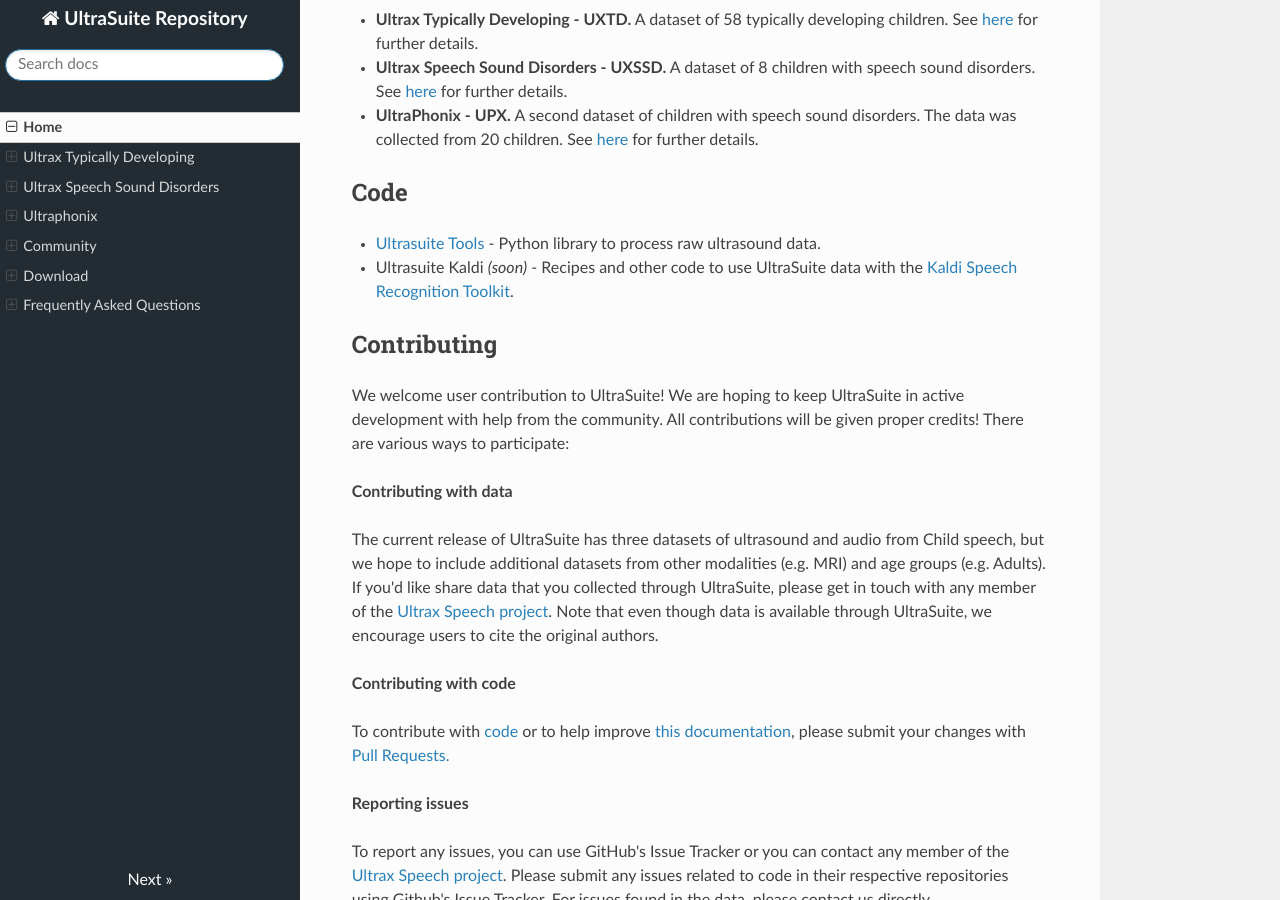
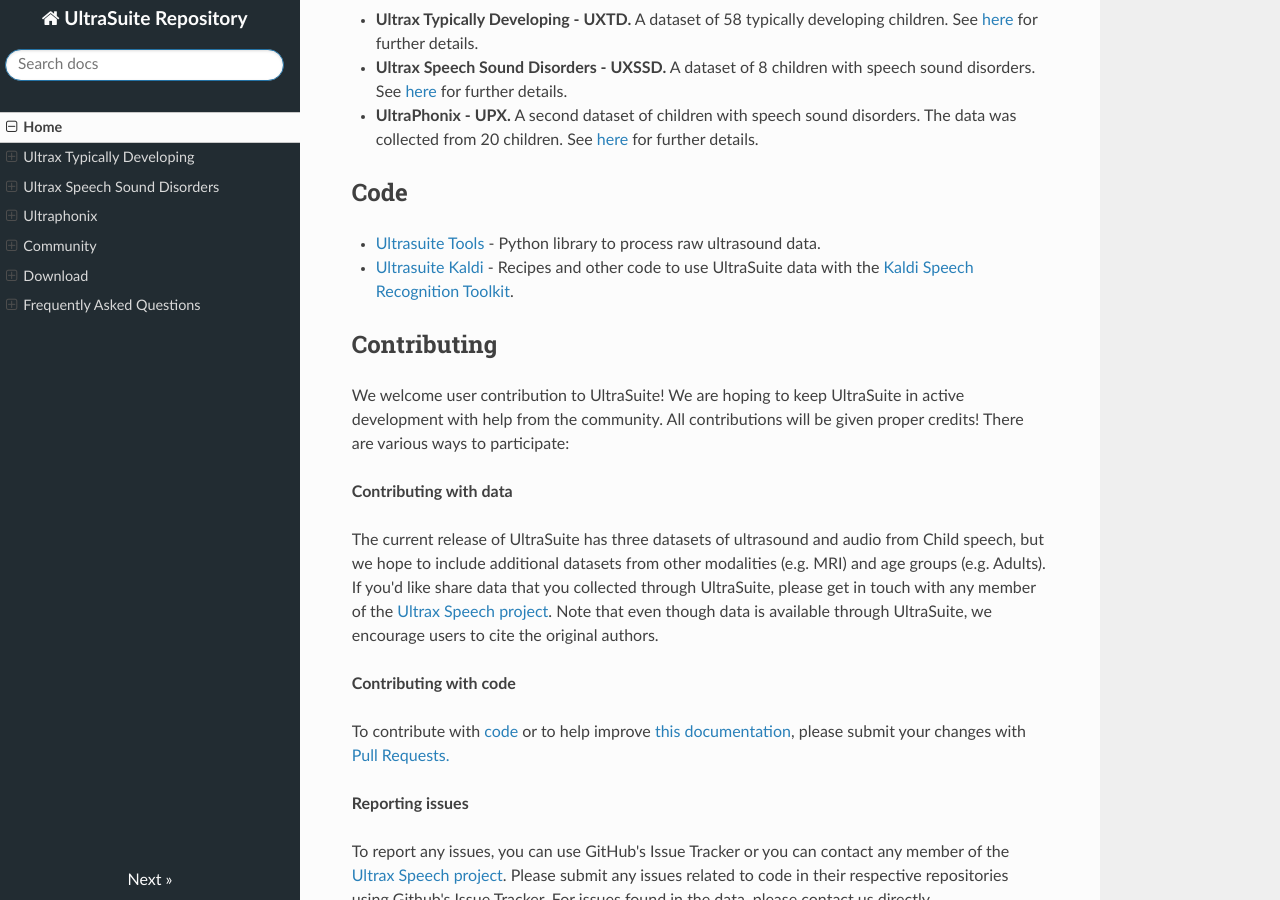
Before and after one commit to UltraSuite/ultrasuite-doc, an MkDocs documentation site: the page built from docs/index.md, in a window 1280 px wide and 900 px high, scrolled down 756 px. Built offline with MkDocs 1.6.1, drawn with Linux system fonts in a browser that asks for light colours; nearby versions of some CDN libraries.

```diff
--- a/docs/index.md
+++ b/docs/index.md
@@ -20,7 +20,7 @@ There are three datasets available in the repository:
 ## Code
 
 * [Ultrasuite Tools](https://github.com/UltraSuite/ultrasuite-tools) - Python library to process raw ultrasound data.
-* Ultrasuite Kaldi  *(soon)* - Recipes and other code to use UltraSuite data with the [Kaldi Speech Recognition Toolkit](http://kaldi-asr.org/).
+* [Ultrasuite Kaldi](https://github.com/UltraSuite/ultrasuite-tools) - Recipes and other code to use UltraSuite data with the [Kaldi Speech Recognition Toolkit](http://kaldi-asr.org/).
 
 
 
```
